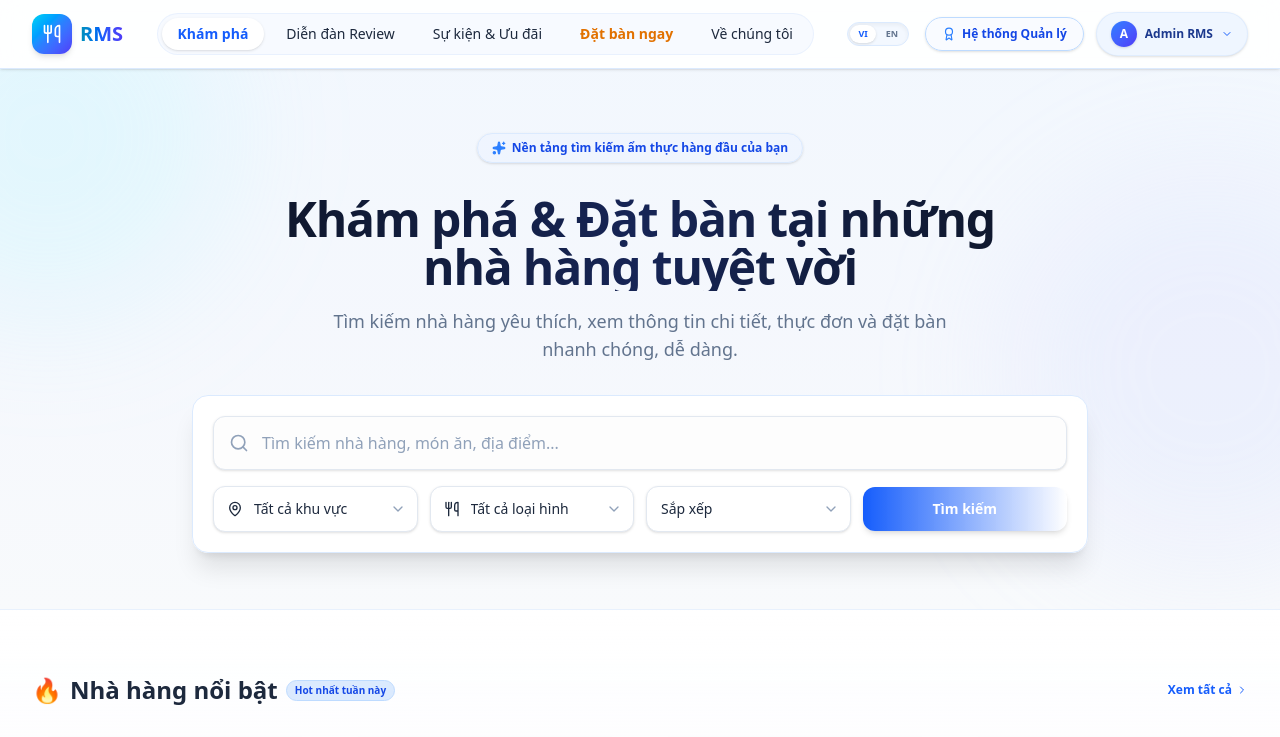
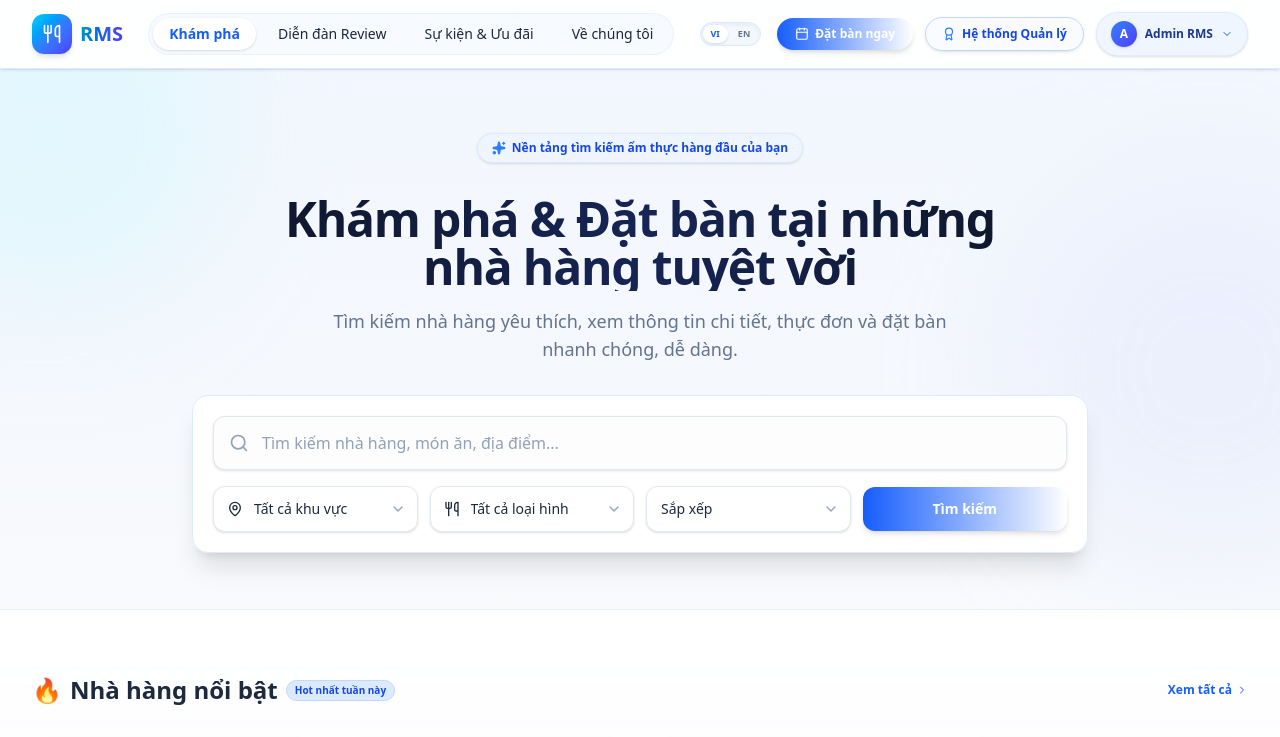
Before and after one commit to Kha-Noob/RMS_FE, a Next.js app: page / in a window 1280 px wide. Shown: the top 737 px of the page. Built offline with nearby package versions, Linux system fonts and the light colour scheme; no server answers; grey boxes are pictures that could not be loaded.

Commit message:
feat(booking): move Book a Table CTA to header actions next to lang switcher across all public pages

```diff
--- a/src/app/events/page.tsx
+++ b/src/app/events/page.tsx
@@ -566,6 +566,15 @@ export default function EventsPage() {
               </button>
             </div>
 
+            {/* Premium Book a Table CTA button */}
+            <Link
+              href="/booking"
+              className="inline-flex items-center gap-1.5 rounded-full bg-gradient-to-r from-blue-600 to-indigo-650 hover:from-blue-700 hover:to-indigo-755 hover:scale-102 active:scale-98 text-white px-4.5 py-2 text-xs font-black shadow-md hover:shadow-lg transition-all duration-200 shrink-0"
+            >
+              <Calendar className="h-3.5 w-3.5 text-white" />
+              <span>{locale === 'vi' ? 'Đặt bàn ngay' : 'Book Table'}</span>
+            </Link>
+
             {/* Nút dẫn vào phần mềm quản lý nhà hàng */}
             <Link
               href="/dashboard"
--- a/src/app/feed/page.tsx
+++ b/src/app/feed/page.tsx
@@ -651,6 +651,15 @@ export default function ForumFeedPage() {
                 EN
               </button>
             </div>
+
+            {/* Premium Book a Table CTA button */}
+            <Link
+              href="/booking"
+              className="inline-flex items-center gap-1.5 rounded-full bg-gradient-to-r from-blue-600 to-indigo-650 hover:from-blue-700 hover:to-indigo-755 hover:scale-102 active:scale-98 text-white px-4.5 py-2 text-xs font-black shadow-md hover:shadow-lg transition-all duration-200 shrink-0"
+            >
+              <Calendar className="h-3.5 w-3.5 text-white" />
+              <span>{locale === 'vi' ? 'Đặt bàn ngay' : 'Book Table'}</span>
+            </Link>
 
             {/* Nút dẫn vào phần mềm quản lý nhà hàng */}
             <Link
--- a/src/app/page.tsx
+++ b/src/app/page.tsx
@@ -488,12 +488,6 @@ export default function LandingPage() {
             >
               {t.navEvents}
             </Link>
-            <Link
-              href="/booking"
-              className="rounded-full px-4 py-1.5 text-sm font-bold text-amber-600 hover:bg-white hover:shadow-sm transition-all"
-            >
-              {locale === 'vi' ? 'Đặt bàn ngay' : 'Book Table'}
-            </Link>
             <a
               href="#about-us-section"
               className="rounded-full px-4 py-1.5 text-sm font-medium text-blue-955 hover:bg-white hover:shadow-sm transition-all"
@@ -527,6 +521,15 @@ export default function LandingPage() {
                 EN
               </button>
             </div>
+
+            {/* Premium Book a Table CTA button */}
+            <Link
+              href="/booking"
+              className="inline-flex items-center gap-1.5 rounded-full bg-gradient-to-r from-blue-600 to-indigo-650 hover:from-blue-700 hover:to-indigo-755 hover:scale-102 active:scale-98 text-white px-4.5 py-2 text-xs font-black shadow-md hover:shadow-lg transition-all duration-200 shrink-0"
+            >
+              <Calendar className="h-3.5 w-3.5 text-white" />
+              <span>{locale === 'vi' ? 'Đặt bàn ngay' : 'Book Table'}</span>
+            </Link>
 
             {/* Nút dẫn vào phần mềm quản lý nhà hàng */}
             <Link
```
